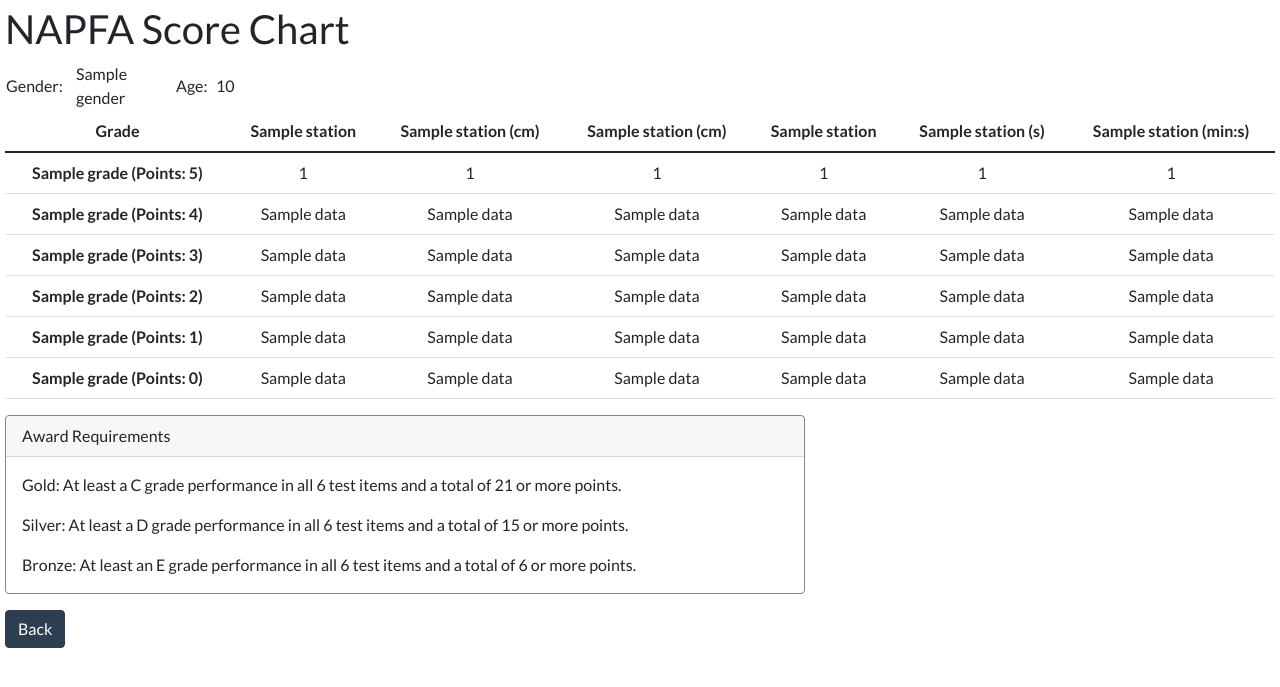
After one commit to cyaoxuan/NAPFA-Score-Checker, a Flask app: template templates/score_chart.html in a window 1280 px wide. The commit adds this page. Shown: the top 687 px of the page. Run offline with Flask 2, Linux system fonts and the light colour scheme; the template is opened without the code that fills it: most values are stand-ins (such as "Sample title", 1, 10 or a date in 2020).

Commit message:
made changes
new features: shows difference to next grade, get score chart for given gender and age

```diff
--- a/app.py
+++ b/app.py
@@ -1,5 +1,6 @@
 from flask import Flask, render_template, url_for, request
 import json
+import datetime
 
 GRADES = ["F","E","D","C","B","A"]
 STATIONS = ["SitUp","Jump","SitReach","PullUp","Shuttle","Run24"]
@@ -9,6 +10,7 @@
 f.close()
 
 def get_grade_next_score(station, gender, age, score):
+    diff = None
     for standard in STANDARDS:
         # Find standard
         if standard["Age"] == age and standard["Item"] == station and standard["Gender"] == gender:
@@ -19,6 +21,11 @@
                         break
                     elif score <= int(standard[grade]): # Grade found, find score to next grade
                         next_score = str(int(standard[grade]) + 1)
+                        diff = str(int(next_score) - int(score))
+                        if station in ["SitUp","PullUp"]:
+                            diff += " rep(s)"
+                        else:
+                            diff += "cm"
                         break
             elif station == "Shuttle": # Based on timing, lower better
                 for grade in GRADES:
@@ -27,6 +34,7 @@
                         break
                     elif score >= float(standard[grade]):
                         next_score = "{:.1f}".format(float(standard[grade]) - 0.1)
+                        diff = "{:.1f}s".format(float(score) - float(next_score))
                         break
             else: # 2.4km run, based on timing, lower better
                 for grade in GRADES:
@@ -35,8 +43,12 @@
                         break
                     elif score >= float(standard[grade].replace(":",".")): # Grade found, find score to next grade
                         next_score = ("{:.02f}".format(float(standard[grade].replace(":",".")) - 0.01)).replace(".",":")
+                        next_score_datetime = datetime.datetime.strptime(next_score,"%M:%S")
+                        score_datetime = datetime.datetime.strptime(str(score),"%M.%S")
+                        diff_datetime = score_datetime - next_score_datetime
+                        diff = "{}min {}s".format(diff_datetime.seconds // 60, int(diff_datetime.seconds % 60))
                         break
-    return grade, next_score
+    return grade, next_score, diff
 
 def get_award(points):
     # Bronze Award Requirements: At least an E grade performance in all 6 test items and a total of 6 or more points.
@@ -50,6 +62,36 @@
         return "Bronze"
     else:
         return "-"
+
+def get_score_chart(gender,age):
+    score_chart = []
+    i = 0 # Station counter
+    for standard in STANDARDS:
+        if standard["Gender"] == gender and standard["Age"] == age:
+            if i != 4 and i != 5: # Situp, jump, sitread, pullup
+                score_chart.append([">{}".format(standard["B"]),\
+                    "{}-{}".format(int(standard["C"])+1,standard["B"]),\
+                    "{}-{}".format(int(standard["D"])+1,standard["C"]),\
+                    "{}-{}".format(int(standard["E"])+1,standard["D"]),\
+                    "{}-{}".format(int(standard["F"])+1,standard["E"]),\
+                    "<{}".format(int(standard["F"])+1)])
+            elif i == 4: # Shuttle
+                score_chart.append(["<{}".format(standard["B"]),\
+                    "{}-{:.1f}".format(standard["B"],float(standard["C"])-0.1),\
+                    "{}-{:.1f}".format(standard["C"],float(standard["D"])-0.1),\
+                    "{}-{:.1f}".format(standard["D"],float(standard["E"])-0.1),\
+                    "{}-{:.1f}".format(standard["E"],float(standard["F"])-0.1),\
+                    ">{:.1f}".format(float(standard["F"])-0.1)])
+            else: # Run 24
+                score_chart.append(["<{}".format(standard["B"]),\
+                    "{}-{}".format(standard["B"],standard["C"][:-1]+"0"),\
+                    "{}-{}".format(standard["C"],standard["D"][:-1]+"0"),\
+                    "{}-{}".format(standard["D"],standard["E"][:-1]+"0"),\
+                    "{}-{}".format(standard["E"],standard["F"][:-1]+"0"),\
+                    ">{}".format(standard["F"][:-1]+"0")])
+
+            i += 1
+    return score_chart
 
 app = Flask(__name__)
 
@@ -71,10 +113,12 @@
     # Calc grades and score to next grade
     grades = []
     next_scores = []
+    diffs = []
     for i in range(6):
-        grade, next_score = get_grade_next_score(STATIONS[i],gender,age,float(scores[i].replace(":",".")))
+        grade, next_score, diff = get_grade_next_score(STATIONS[i],gender,age,float(scores[i].replace(":",".")))
         grades.append(grade)
         next_scores.append(next_score)
+        diffs.append(diff)
 
     # Calc points
     points = []
@@ -82,8 +126,15 @@
         points.append(GRADES.index(grade))
 
     return render_template("display.html",stations=STATIONS_DISPLAY,gender=gender,age=age,scores=scores,grades=grades,\
-        next_scores=next_scores,points=points,total_points=sum(points),award=get_award(points))
+        next_scores=next_scores,diffs=diffs,points=points,total_points=sum(points),award=get_award(points))
 
+@app.route("/score_chart/")
+def score_chart():
+    gender = request.args.get("gender")
+    age = int(request.args.get("age"))
+
+    return render_template("score_chart.html",stations=STATIONS_DISPLAY,gender=gender,age=age,\
+        grades=GRADES[::-1],data=get_score_chart(gender,age))
 
 if __name__ == "__main__":
     app.run(debug=True)
--- a/static/Standard.json
+++ b/static/Standard.json
@@ -5,7 +5,7 @@
         "C": "35",
         "D": "31",
         "E": "26",
-        "F": "24",
+        "F": "21",
         "Gender": "M",
         "Item": "SitUp"
     },
--- /dev/null
+++ b/templates/score_chart.html
@@ -0,0 +1,52 @@
+<!DOCTYPE html>
+<html>
+	<head>
+		<title>NAPFA Score Checker</title>
+		<link rel="stylesheet" href="../static/bootstrap.css">
+	</head>
+	<body style="margin:5px;">
+        <h2>NAPFA Score Chart</h2>
+        <table style="height:40px;">
+          <tr>
+            <td style="width:70px;">Gender: </td>
+            <td style="width:100px;">{{gender}}</td>
+            <td style="width:40px;">Age: </td>
+            <td style="width:100px;">{{age}}</td>
+          </tr>
+        </table>
+
+        <table class="table table-hover" style="text-align:center;">
+          <thead>
+              <tr>
+                  <th scope="col">Grade</th>
+                  <th scope="col">{{stations[0]}}</th>
+                  <th scope="col">{{stations[1]}} (cm)</th>
+                  <th scope="col">{{stations[2]}} (cm)</th>
+                  <th scope="col">{{stations[3]}}</th>
+                  <th scope="col">{{stations[4]}} (s)</th>
+                  <th scope="col">{{stations[5]}} (min:s)</th>
+              </tr>
+            </thead>
+            <tbody>
+              {% for i in range(6) %}
+              <tr>
+                  <th scope="row">{{grades[i]}} (Points: {{5-i}})</th>
+                  {% for j in range(6) %}
+                  <td>{{data[j][i]}}</td>
+                  {% endfor %}
+              </tr>
+              {% endfor %}
+            </tbody>
+        </table>
+
+        <div class="card border-dark mb-3" style="max-width: 50rem;">
+			<div class="card-header">Award Requirements</div>
+			<div class="card-body">
+			  <p class="card-text">Gold: At least a C grade performance in all 6 test items and a total of 21 or more points.</p>
+			  <p class="card-text">Silver: At least a D grade performance in all 6 test items and a total of 15 or more points.</p>
+			  <p class="card-text">Bronze: At least an E grade performance in all 6 test items and a total of 6 or more points.</p>
+			</div>
+		  </div>
+		<a href="{{ url_for('index') }}"><button class="btn btn-primary">Back</button></a>
+    </body>
+</html>
```
Also changed, not shown: templates/display.html (+16 -8 lines), templates/index.html (+17 -21 lines).
